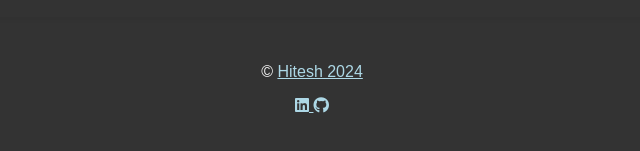
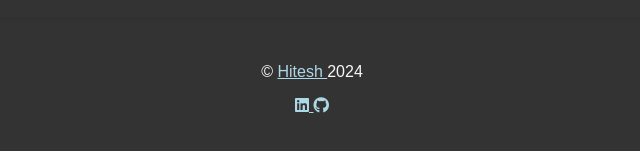
Before and after one commit to hiteshchinu/TIC-TAC-TOE, a plain HTML site: page index.html in a window 1280 px wide. Shown: the part 543-694 px from the top of the page, 328-968 px from the left. Drawn offline with Linux system fonts and the light colour scheme.

Commit message:
Update index.html

```diff
--- a/index.html
+++ b/index.html
@@ -44,7 +44,7 @@
         </div>
     </main>
     <footer>
-        <p>&copy;  <a href="https://hiteshchinu.github.io/TIC-TAC-TOE/">Hitesh 2024</a></p>
+        <p>&copy;  <a href="https://github.com/hiteshchinu/TIC-TAC-TOE">Hitesh </a>2024</p>
         <a href="https://www.linkedin.com/in/hitesh2002" target="_blank">
             <i class="fab fa-linkedin icon-linkedin"></i>
         </a>
```
